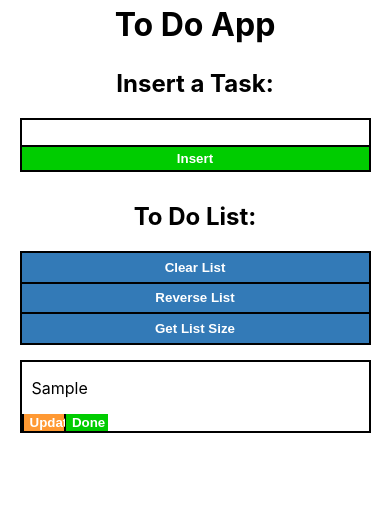
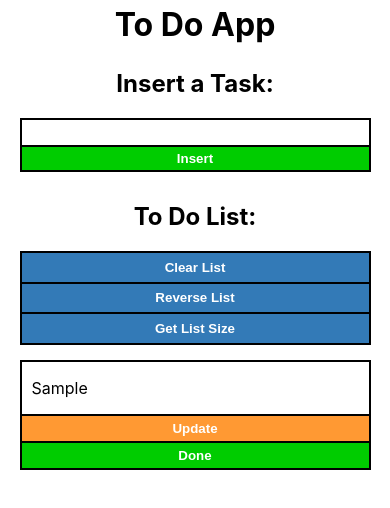
Before and after one commit to lvcodes3/todo-app, a React (Create React App) app: page / in a window 390 px wide. Both pictures are taken after typing "Sample" into the empty fields and a click on the button "Insert". Shown: the top 508 px of the page. Built offline with nearby package versions, Linux system fonts and the light colour scheme.

Commit message:
finished media query in TaskList component

```diff
--- a/src/components/TaskList.tsx
+++ b/src/components/TaskList.tsx
@@ -71,26 +71,26 @@ const TaskList = (props: TaskListProps) => {
 
       <TaskListButtons sll={sll} setTasks={setTasks} />
 
-      <div className="tasks-container">
       {tasks.map((task, index) => (
         <div className="task-container" key={index}>
           <div className="task-section">
             <p>{task}</p>
           </div>
-            <div className="button-section">
+          <div className="update-section">
             <button
               className="update-btn"
               onClick={() => openModal(index, task)}
             >
               Update
             </button>
+          </div>
+          <div className="done-section">
             <button className="done-btn" onClick={() => handleDone(index)}>
               Done
             </button>
           </div>
         </div>
       ))}
-      </div>
 
       <CustomModal
         isOpen={modalIsOpen}
@@ -128,48 +128,51 @@ const Container = styled.div`
     text-align: center;
   }
 
-  .tasks-container {
-    border: 1px solid black;
-
   .task-container {
     display: flex;
-      border: 1px solid black;
+    border: 2px solid black;
+    margin-bottom: 5px;
 
     .task-section {
-        width: 75%;
+      flex: 4;
+      border: none;
+      border-right: 1px solid black;
+
       p {
         padding-left: 10px;
       }
     }
 
-      .button-section {
-        width: 25%;
-        display: flex;
-        justify-content: space-between;
+    .update-section {
+      flex: 1;
+      border: none;
+      border-left: 2px solid black;
+      border-right: 1px solid black;
 
       .update-btn {
-          width: 50%;
-          border-left: 2px solid black;
-          border-right: 1px solid black;
-          border-top: none;
-          border-bottom: none;
+        width: 100%;
+        height: 100%;
+        border: none;
         color: white;
         background-color: #ff9933;
         font-weight: 600;
         cursor: pointer;
       }
+    }
+
+    .done-section {
+      flex: 1;
+      border: none;
+      border-left: 1px solid black;
 
       .done-btn {
-          width: 50%;
-          border-left: 1px solid black;
-          border-top: none;
-          border-bottom: none;
-          border-right: none;
+        width: 100%;
+        height: 100%;
+        border: none;
         color: white;
         background-color: #00cc00;
         font-weight: 600;
         cursor: pointer;
-        }
       }
     }
   }
@@ -179,6 +182,34 @@ const Container = styled.div`
 
     .task-container {
       flex-direction: column;
+
+      .task-section {
+        border: none;
+        border-bottom: 1px solid black;
+      }
+
+      .update-section {
+        border: none;
+        border-top: 1px solid black;
+        border-bottom: 1px solid black;
+        display: flex;
+        align-items: stretch;
+
+        .update-btn {
+          height: 25px;
+        }
+      }
+
+      .done-section {
+        border: none;
+        border-top: 1px solid black;
+        display: flex;
+        align-items: stretch;
+
+        .done-btn {
+          height: 25px;
+        }
+      }
     }
   }
 `;
```
Lines whose indentation alone changed are shown as unchanged.
